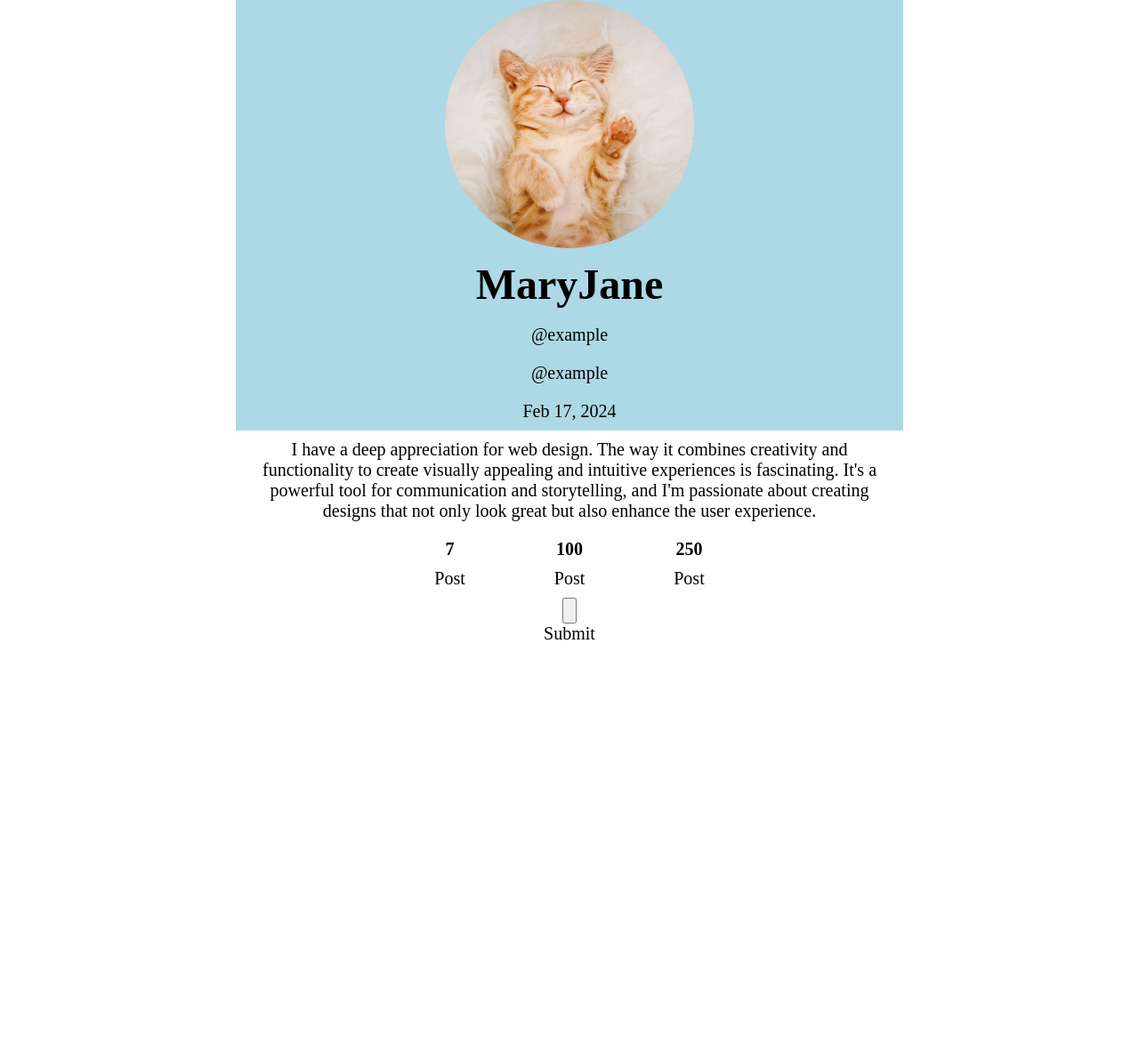
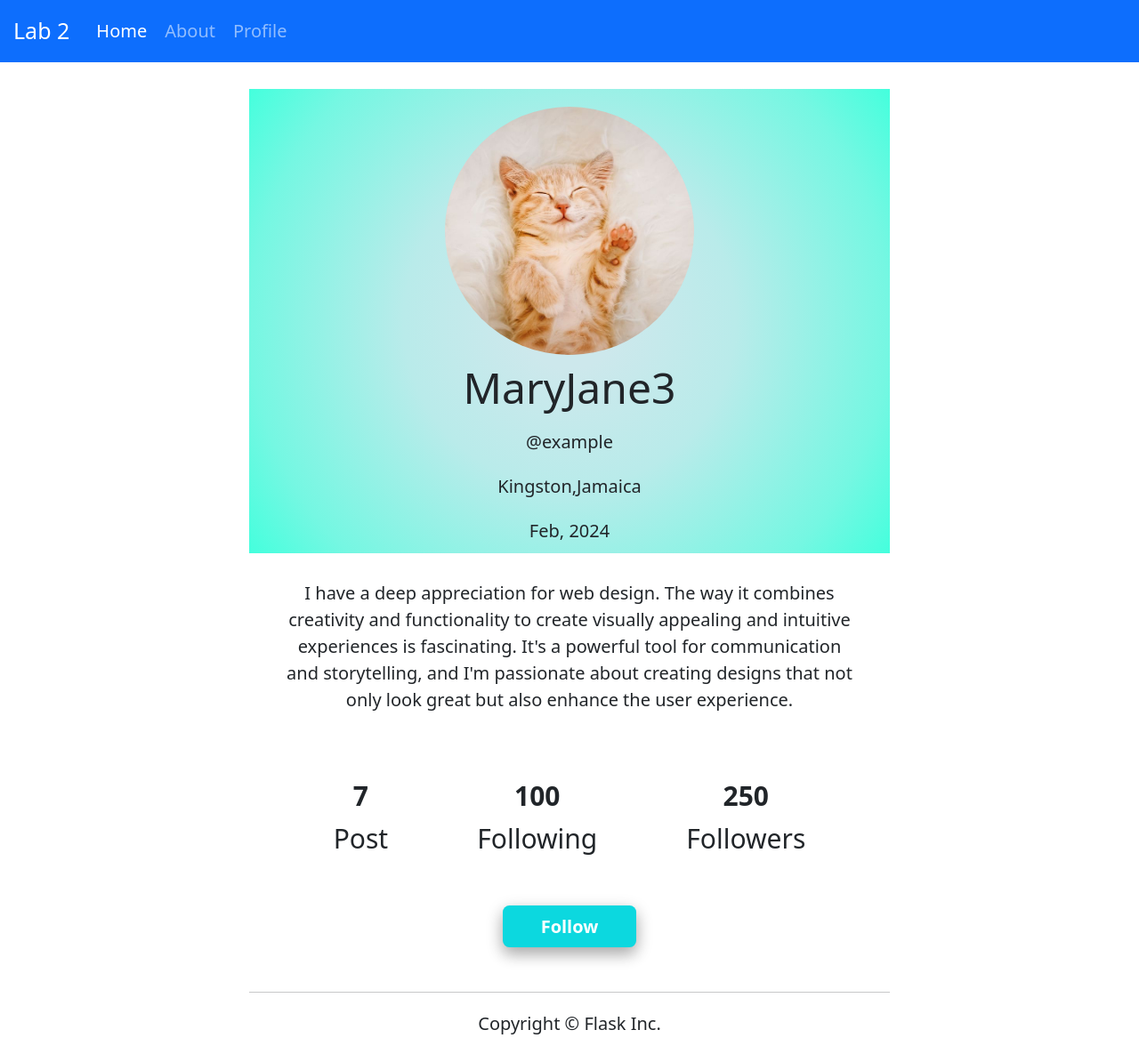
Before and after one commit to cstephenson882/info3180-lab2-, a Flask app: page /profile in a window 1280 px wide. Shown: the whole page at 89% size. Before the commit the page ends 719 px from the top, so only its background shows below. Run offline with Flask 2, Linux system fonts and the light colour scheme; some libraries are stand-ins or nearby versions.

Commit message:
added routed and and link to Profile page. Also added dt funtion

```diff
--- a/app/static/css/app.css
+++ b/app/static/css/app.css
@@ -1,3 +1,94 @@
 body {
     padding-top: 5rem;
+    width: 750px;
+    margin: 0 auto;
 }
+* {
+    /* background-color: blue; */
+    font-size: 20px;
+}
+p {
+    margin: 10px;
+    text-align: center;
+
+
+}
+
+.about{
+    margin-top: 30px;
+    /* margin: 30px,20px,110px,20px; */
+    margin-bottom: 70px;
+    margin-right: 25px;
+    margin-left: 25px;
+}
+.p2 p{
+    font-size: 30px;
+    margin-top: 0px;
+    margin-bottom: 3px;
+}
+
+.bold {
+    font-weight: bold;
+}
+h2 {
+    margin-top: 8px;
+    margin-bottom: 8px;
+    font-size: 48px;
+}
+
+
+main {
+    /* width: 850px; */
+    display: flex;
+    flex-direction: column;
+    align-items: center;
+    justify-content: center;
+
+}
+
+.fisrt{
+    background: rgb(205,232,236);
+background: radial-gradient(circle, rgba(205,232,236,1) 12%, rgba(185,235,234,1) 42%, rgba(117,247,226,1) 81%, rgba(68,255,221,1) 100%);
+    width: 100%;
+    display: flex;
+    flex-direction: column;
+    align-items: center;
+}
+
+aside {
+    display: flex;
+    flex-direction: column;
+    align-items: center;
+    justify-content: center;
+    /* margin: 0px; */
+}
+
+
+.btn{
+    background-color: #0cd8df;
+    box-shadow: 0 8px 16px 0 rgba(0,0,0,0.2), 0 6px 20px 0 rgba(0,0,0,0.19);
+    margin-top: 50px;
+    margin-bottom: 30px;
+    width: 150px;
+    color: white;
+    font-size: 20px;
+    font-weight: bold;
+
+
+}
+
+
+.profile img {
+    width: 280px;
+    height: auto;
+    border-radius: 50%;
+    margin-top: 20px;
+}
+
+.tracking {
+    display: flex;
+    flex-direction: row;
+    justify-content: center;
+    gap: 80px;
+
+}
--- a/app/static/css/profile.css
+++ /dev/null
@@ -1,59 +0,0 @@
-* {
-    /* background-color: blue; */
-    font-size: 20px;
-}
-p {
-    margin: 10px;
-    text-align: center;
-
-}
-
-.bold {
-    font-weight: bold;
-}
-h2 {
-    margin-top: 8px;
-    margin-bottom: 8px;
-    font-size: 48px;
-}
-body {
-    width: 750px;
-    margin: 0 auto; /* Center the body horizontally */
-    /* background-color: white; */
-}
-
-main {
-    /* width: 850px; */
-    display: flex;
-    flex-direction: column;
-    align-items: center;
-    justify-content: center;
-    background-color: lightblue;
-}
-
-aside {
-    display: flex;
-    flex-direction: column;
-    align-items: center;
-    /* margin: 0px; */
-}
-
-button {
-    margin: 0px;
-}
-
-
-
-.profile img {
-    width: 280px;
-    height: auto;
-    border-radius: 50%;
-}
-
-.tracking {
-    display: flex;
-    flex-direction: row;
-    justify-content: center;
-    gap: 80px;
-
-}
--- a/app/templates/header.html
+++ b/app/templates/header.html
@@ -13,6 +13,9 @@
         <li class="nav-item">
           <a class="nav-link" href="{{ url_for('about') }}">About</a>
         </li>
+        <li class="nav-item">
+          <a class="nav-link" href="{{ url_for('profile') }}">Profile</a>
+        </li>
       </ul>
     </div>
   </div>
--- a/app/templates/profile.html
+++ b/app/templates/profile.html
@@ -1,16 +1,9 @@
-<!DOCTYPE html>
-<html lang="en">
-<head>
-    <meta charset="UTF-8">
-    <meta name="viewport" content="width=device-width, initial-scale=1.0">
-    <title>Profile Page</title>
-    <link rel="stylesheet" type="text/css" href="{{url_for('static',filename='./css/profile.css')}}">
-</head>
-<body>
-    <header>
+{% extends "base.html" %}
+{% block css %} <link rel="stylesheet" type="text/css" href="{{url_for('static',filename='./css/app.css')}}"> {% endblock%}
+{% block main %}
 
-    </header>
-    <main>
+<aside>
+<div class = "fisrt">
     <div class = "profile image">
         <img src="{{ url_for('static', filename='images/profile_photo.jpg') }}" alt="Your Image">
 
@@ -20,11 +13,10 @@
     <p>{{social_handle}}</p>
     <p>{{user_address}}</p>
     <p>{{user_date}}</p>
+</div>
+<div class = "second">
 
-    </main>
-    <aside>
-
-            <div>
+    <div class ='about'>
         <p>I have a deep appreciation for web design. The way it combines creativity and functionality to
             create visually appealing and intuitive experiences is fascinating. It's a powerful tool for
             communication and storytelling, and I'm passionate about creating designs that not only look
@@ -33,23 +25,26 @@
     </div>
 
     <div class="tracking">
-            <div>
+        <div class = "p2">
             <p class="bold">7</p>
             <p>Post</p>
         </div>
-            <div>
+
+        <div class = "p2">
             <p class="bold">100</p>
-                <p>Post</p>
+            <p>Following</p>
         </div>
-            <div>
+
+        <div class = "p2">
             <p class="bold">250</p>
-                <p>Post</p>
+            <p>Followers</p>
         </div>
-        </div>
-            <input type="button">Submit</input>
 
 
+    </div>
+
+</div>
+<button type="button" class="btn">Follow</button>
+
 </aside>
-
-</body>
-</html>
+{% endblock %}
--- a/app/views.py
+++ b/app/views.py
@@ -22,12 +22,19 @@ def about():
 # The functions below should be applicable to all Flask apps.
 
 ###
+
+from datetime import datetime
+
+def format_date_joined(date_):
+    return date_.strftime('%b, %Y')
+
+
 @app.route('/profile')
 def profile():
-    name = request.args.get('name', 'MaryJane')
-    social_handle = request.args.get('social_handle', '@example')
-    user_address = request.args.get('user_address', '@example')
-    user_date = request.args.get('user_date', 'Feb 17, 2024')
+    name =  'MaryJane3'
+    social_handle = '@example'
+    user_address = 'Kingston,Jamaica'
+    user_date = format_date_joined(datetime.strptime('2024-02-17', '%Y-%m-%d'))
     return render_template('profile.html', name=name, social_handle=social_handle, user_address=user_address, user_date=user_date  )
 
 @app.route('/<file_name>.txt')
```
Also changed, not shown: app/test.py (added, +8 -0 lines). Lines whose indentation alone changed are shown as unchanged.
